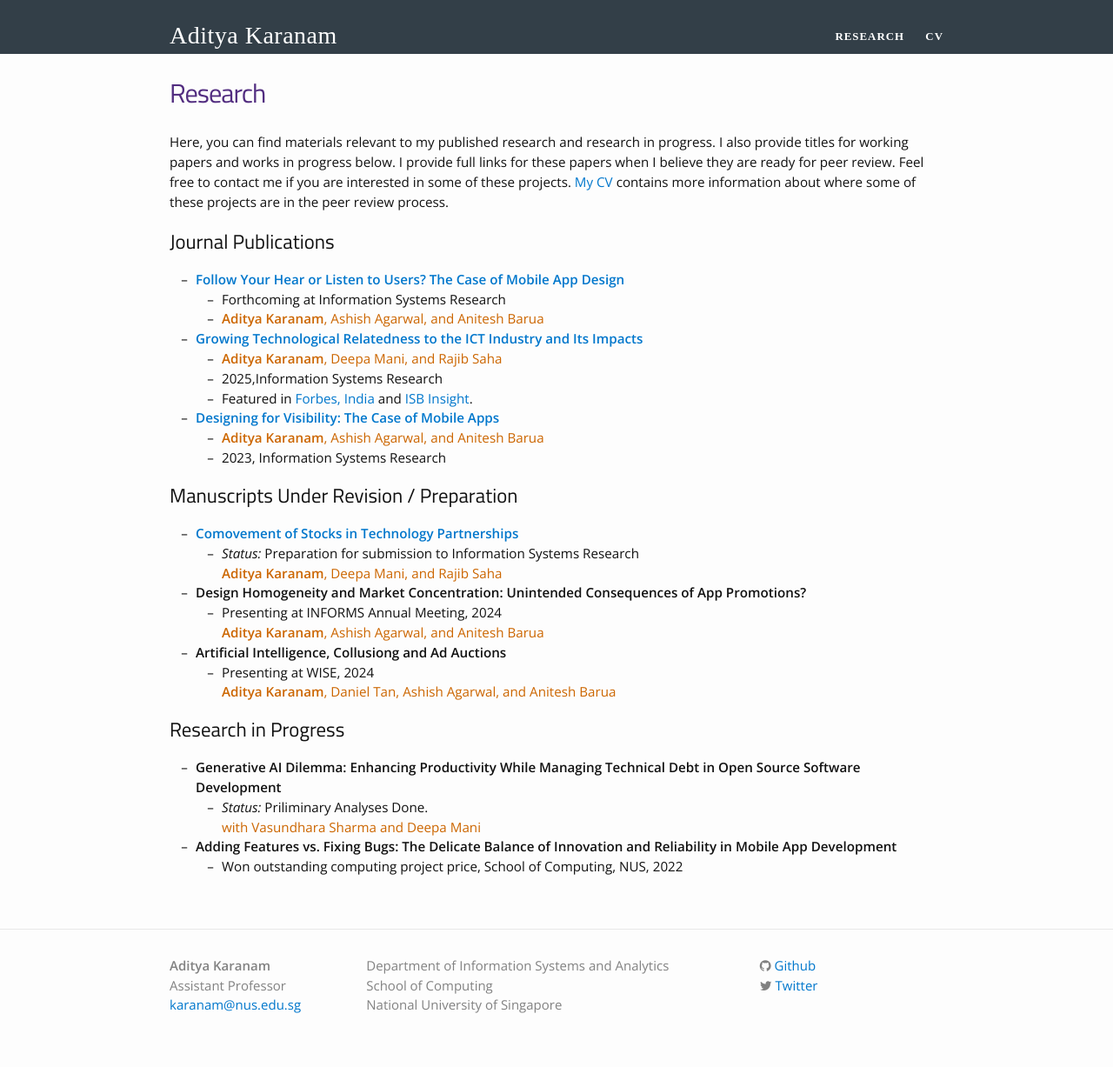
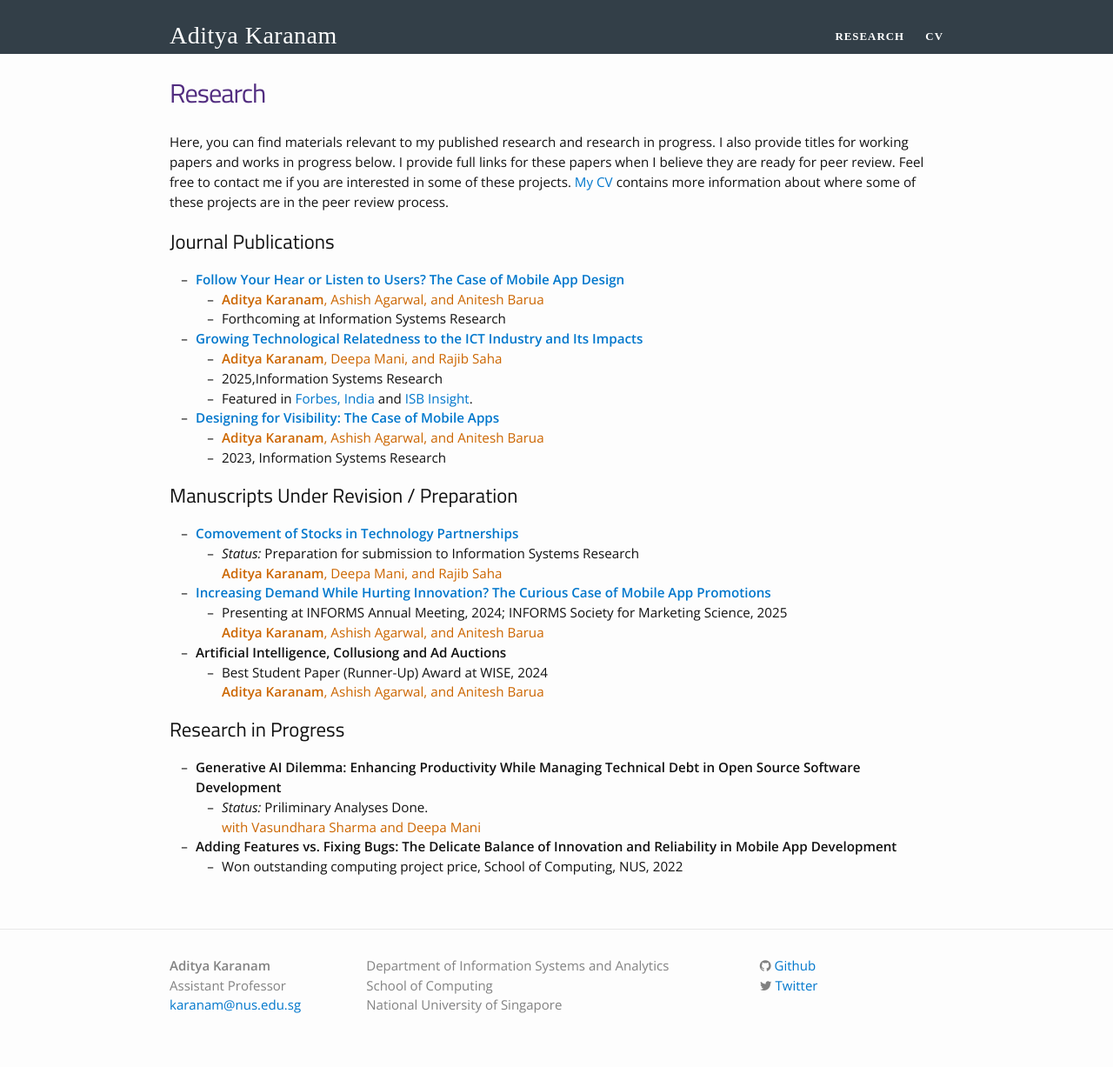
Before and after one commit to askaranam/askaranam.github.io, a Jekyll site: the page built from research.md, in a window 1280 px wide. Shown: the whole page at 87% size. Built offline with Jekyll 4.4.1, drawn with Linux system fonts in a browser that asks for light colours; nearby versions of some CDN libraries; some web fonts are replaced.

Commit message:
Update research.md

```diff
--- a/research.md
+++ b/research.md
@@ -15,8 +15,8 @@ Here, you can find materials relevant to my published research and research in p
 ## Journal Publications
 
 * **[Follow Your Hear or Listen to Users? The Case of Mobile App Design](https://pubsonline.informs.org/doi/10.1287/isre.2023.0060)**
+    * <span style="color: rgb(204,102,0)"><b>Aditya Karanam</b>, Ashish Agarwal, and Anitesh Barua</span>
     * Forthcoming at Information Systems Research <br/>
-    * <span style="color: rgb(204,102,0)"><b>Aditya Karanam</b>, Ashish Agarwal, and Anitesh Barua</span>
 
 * **[Growing Technological Relatedness to the ICT Industry and Its Impacts](https://pubsonline.informs.org/doi/10.1287/isre.2020.0627)**
     <!-- * *Presentations:*  CIST, Nashville, Tensesse, 2016-->
@@ -37,13 +37,13 @@ Here, you can find materials relevant to my published research and research in p
     * *Status:* Preparation for submission to Information Systems Research <br/>
     <span style="color: rgb(204,102,0)"><b>Aditya Karanam</b>, Deepa Mani, and Rajib Saha</span>
 
-* **Design Homogeneity and Market Concentration: Unintended Consequences of App Promotions?**
-    * Presenting at INFORMS Annual Meeting, 2024 <br/>
+* **[Increasing Demand While Hurting Innovation? The Curious Case of Mobile App Promotions](https://papers.ssrn.com/sol3/papers.cfm?abstract_id=5007683)**
+    * Presenting at INFORMS Annual Meeting, 2024; INFORMS Society for Marketing Science, 2025 <br/>
     <span style="color: rgb(204,102,0)"><b>Aditya Karanam</b>, Ashish Agarwal, and Anitesh Barua</span>
 
 * **Artificial Intelligence, Collusiong and Ad Auctions**
-    * Presenting at WISE, 2024 <br/>
-    <span style="color: rgb(204,102,0)"><b>Aditya Karanam</b>, Daniel Tan, Ashish Agarwal, and Anitesh Barua</span>
+    * Best Student Paper (Runner-Up) Award at WISE, 2024 <br/>
+    <span style="color: rgb(204,102,0)"><b>Aditya Karanam</b>, Ashish Agarwal, and Anitesh Barua</span>
 
 ## Research in Progress
 
```
